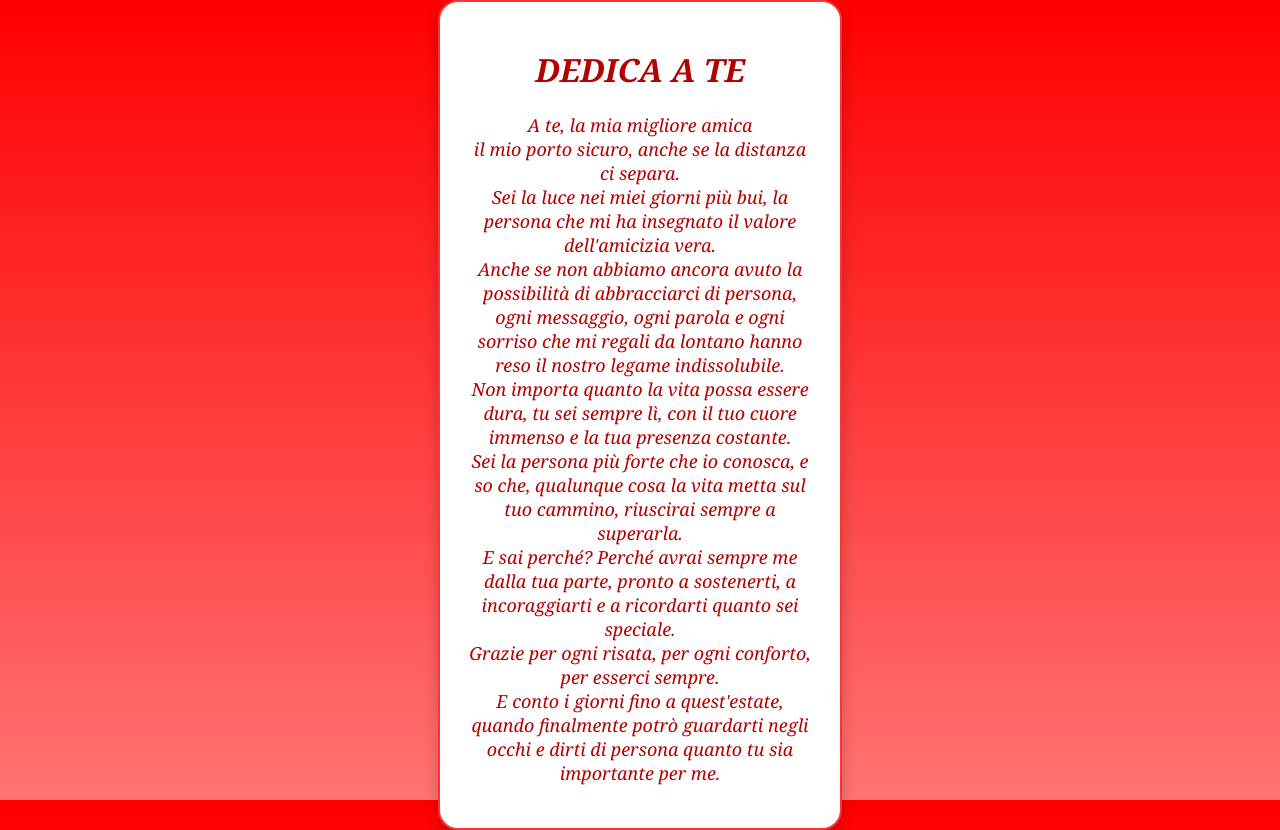
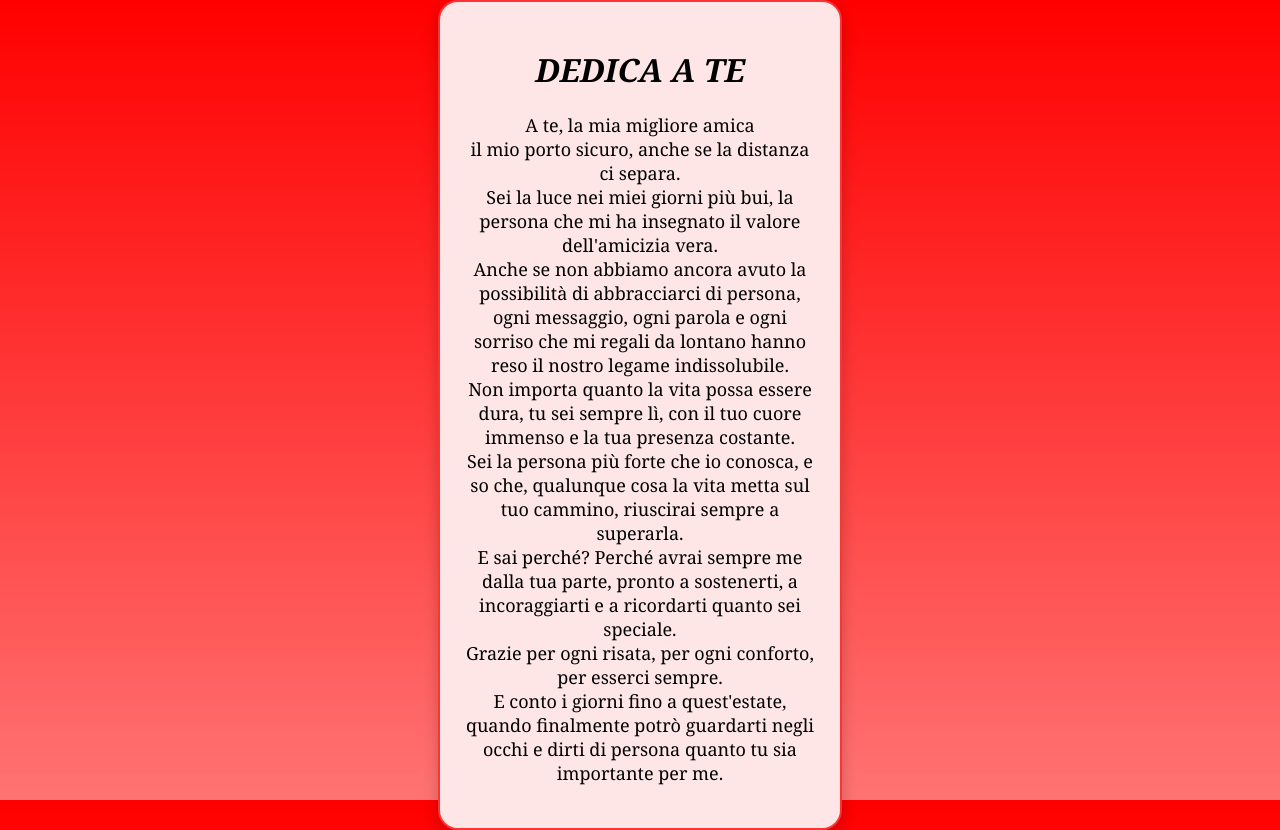
Before and after one commit to Simone-Gallucci/Gnoma, a plain HTML site: page index.html in a window 1280 px wide. Drawn offline with Linux system fonts and the light colour scheme.

Commit message:
Update index.html

```diff
--- a/index.html
+++ b/index.html
@@ -7,7 +7,7 @@
     <style>
         h1 {
             text-align: center;
-            color: #b30000;
+            color: black;
             font-style: italic;
         }
     html {
@@ -34,7 +34,7 @@ body {
             width: 90%;
             max-width: 350px;
             padding: 25px;
-            background: white;
+            background: #ffe6e6;
             border-radius: 20px;
             box-shadow: 0px 6px 15px rgba(0, 0, 0, 0.2);
             transition: box-shadow 0.3s ease-in-out;
@@ -42,7 +42,7 @@ body {
         }
         p {
             font-size: 18px;
-            color: #b30000;
+            color: black
             font-style: italic;
         }
         textarea {
```
